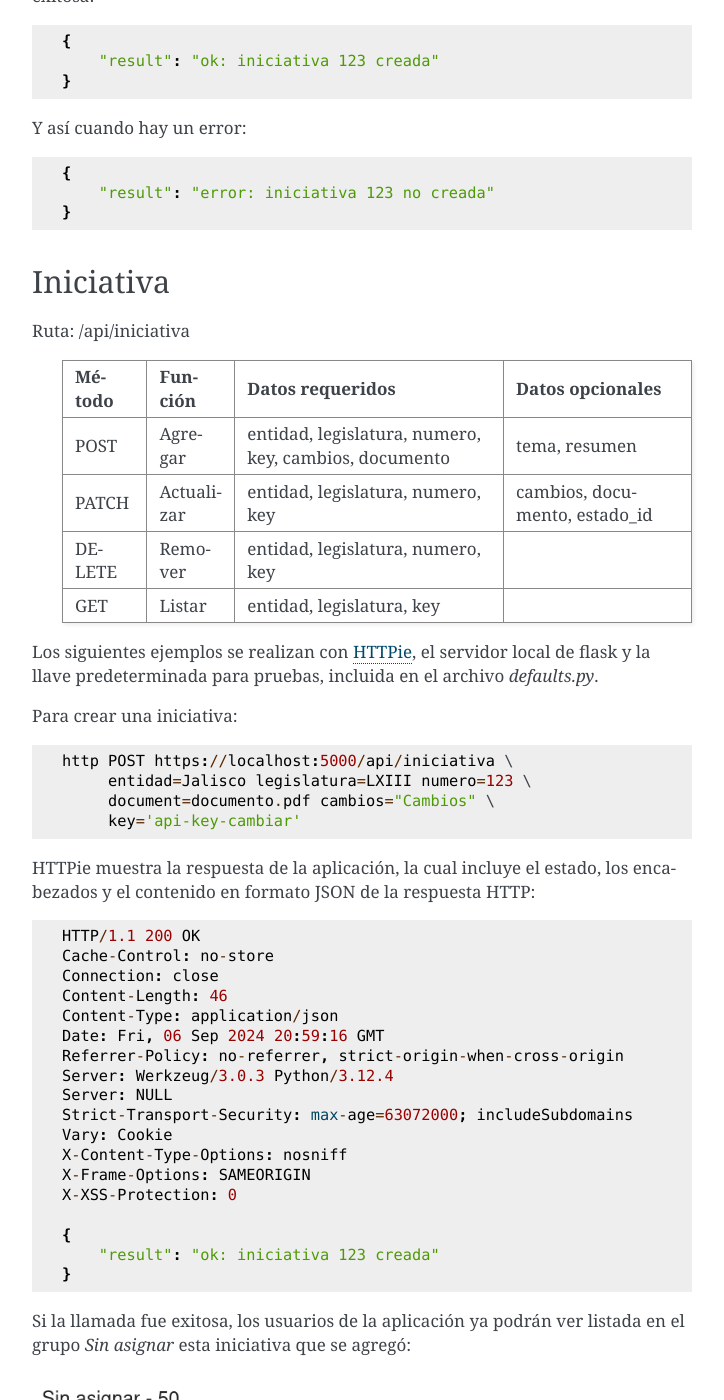
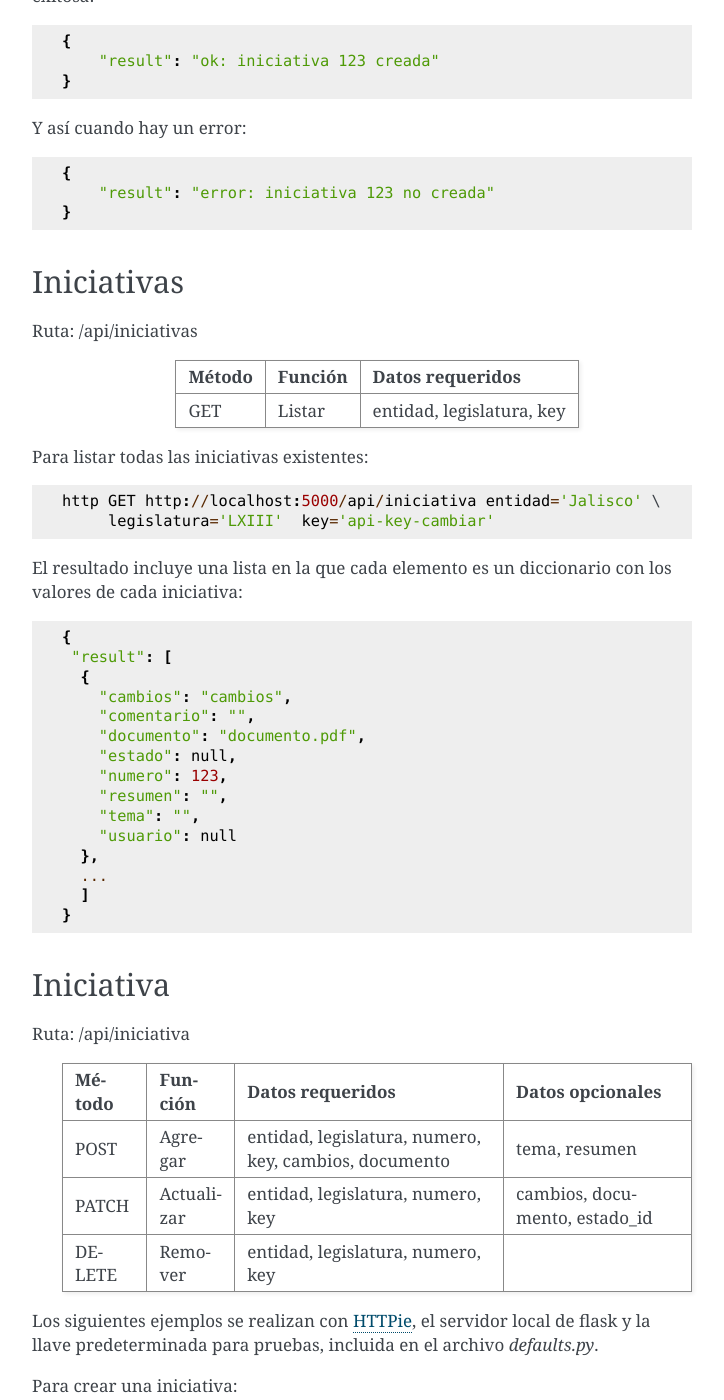
Before and after one commit to siguealcongreso/colabora, a Sphinx documentation site: the page built from docs/source/api.rst, in a window 1280 px wide and 1400 px high, scrolled down 530 px. Shown: the whole window, without its empty margins (388-1112 px from the left). Built offline with Sphinx 7.4.7, drawn with Linux system fonts in a browser that asks for light colours; some of the changed text lies outside the part shown.

Commit message:
Separar la ruta de la API para listar todas las iniciativas

```diff
--- a/docs/source/api.rst
+++ b/docs/source/api.rst
@@ -36,6 +36,44 @@ Y así cuando hay un error::
        "result": "error: iniciativa 123 no creada"
    }
 
+
+Iniciativas
+-----------
+
+Ruta: /api/iniciativas
+
+   +-----------+------------------------+----------------------------------+
+   |  Método   | Función                | Datos requeridos                 |
+   +===========+========================+==================================+
+   |  GET      | Listar                 | entidad, legislatura, key        |
+   +-----------+------------------------+----------------------------------+
+
+Para listar todas las iniciativas existentes::
+
+  http GET http://localhost:5000/api/iniciativa entidad='Jalisco' \
+       legislatura='LXIII'  key='api-key-cambiar'
+
+
+El resultado incluye una lista en la que cada elemento es un
+diccionario con los valores de cada iniciativa::
+
+
+  {
+   "result": [
+    {
+      "cambios": "cambios",
+      "comentario": "",
+      "documento": "documento.pdf",
+      "estado": null,
+      "numero": 123,
+      "resumen": "",
+      "tema": "",
+      "usuario": null
+    },
+    ...
+    ]
+  }
+
 Iniciativa
 -----------
 
```
Also changed, not shown: other parts of docs/source/api.rst (+0 -27 lines), 2 other files.
